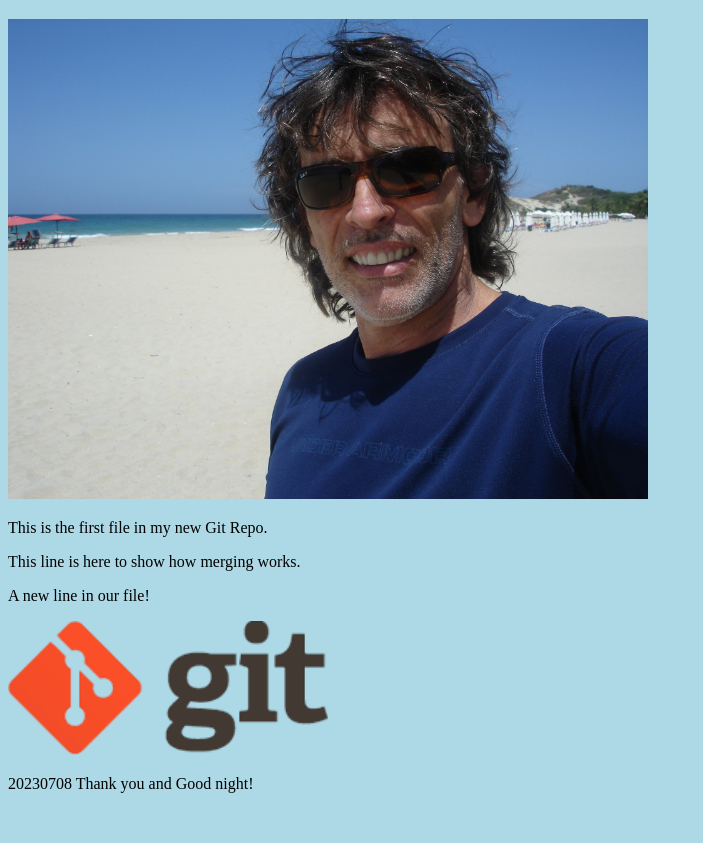
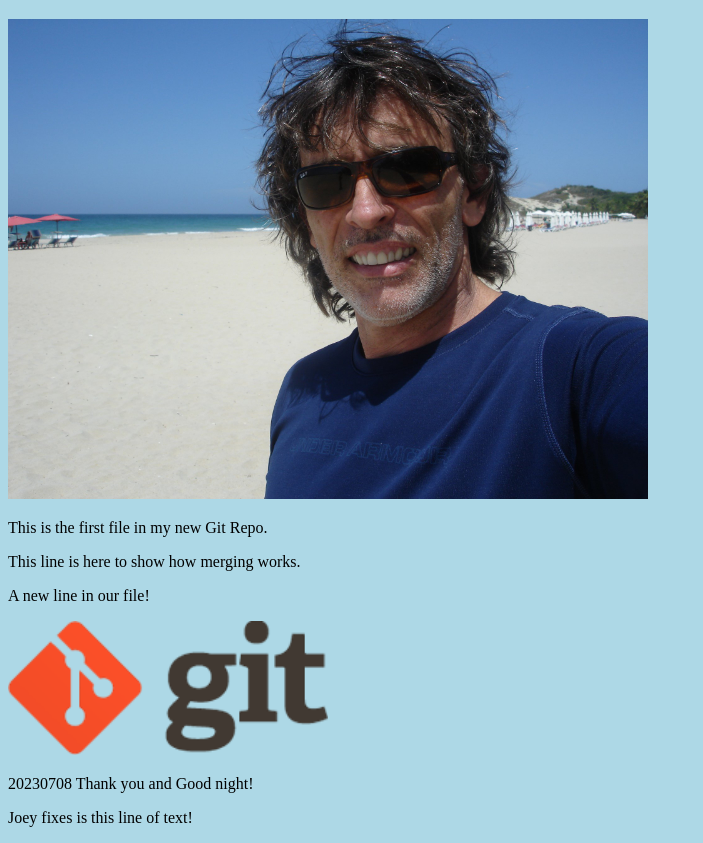
Before and after one commit to usabraz/usabraz.github.io, a plain HTML site: page index.html in a window 1280 px wide. Shown: the part 61-904 px from the top of the page, without its empty margins (0-703 px from the left). Before the commit the page ends 870 px from the top, so only its background shows below. Drawn offline with Linux system fonts and the light colour scheme.

Commit message:
Joey fixes added

```diff
--- a/index.html
+++ b/index.html
@@ -14,5 +14,6 @@
 <p>A new line in our file!</p>
 <div><img src="img_hello_git.png" alt="Hello Git" style="width:100%;max-width:320px"></div>
 <p>20230708 Thank you and Good night!</p>
+<p>Joey fixes is this line of text!</p>
 </body>
 </html>
```
